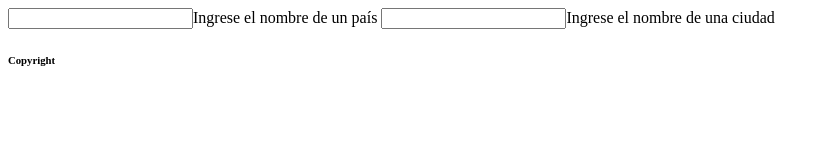
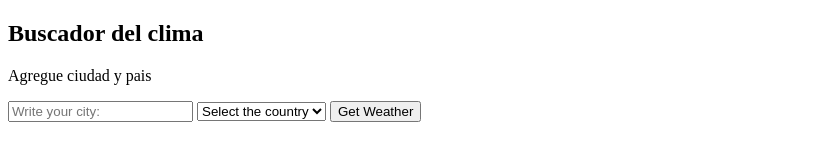
Before and after one commit to BrianJuanDev/Weather-App, a plain HTML site: page index.html in a window 1280 px wide. Shown: the whole page, without its empty margins (0-829 px from the left). Drawn offline with Linux system fonts and the light colour scheme.

Commit message:
added HTML changes

```diff
--- a/index.html
+++ b/index.html
@@ -1,23 +1,33 @@
 <!DOCTYPE html>
 <html lang="en">
+
 <head>
     <meta charset="UTF-8">
     <meta name="viewport" content="width=device-width, initial-scale=1.0">
     <title>Weather App</title>
     <link rel="stylesheet" href="styles.css">
+    <!-- indica al navegador que no espere por el script. En lugar de ello, debe seguir procesando el HTML, construir el DOM. El script carga “en segundo plano” y se ejecuta cuando el DOM esta completo.-->
+    <script src="./script.js" defer></script>
 </head>
 <body>
-    <header>
-
-    </header>
-    <main>
+    <section class="weather-content">
+        <h1>Buscador del clima</h1>
+        <div class="result">
+            <p>Agregue ciudad y pais</p>
+        </div>
         <form action="" method="POST" class="get-weather">
-            <input type="text" id="country">Ingrese el nombre de un país
-            <input type="text" id="city">Ingrese el nombre de una ciudad
-        </form>
-    </main>
-    <footer>
-        <h6>Copyright</h6>
-    </footer>
+            <input type="text" name="city" id="city" placeholder="Write your city: ">
+            <select name="" id="country">
+                <option disabled selected value="">Select the country</option>
+                <option value="AR">Argentina</option>
+                <option value="CO">Colombia</option>
+                <option value="CR">Costa Rica</option>
+                <option value="ES">España</option>
+                <option value="US">Estados Unidos</option>
+                <option value="MX">México</option>
+                <option value="PE">Perú</option>
+            </select>
+            <input type="submit" name="" id="" value="Get Weather">
+    </section>
 </body>
 </html>
```
